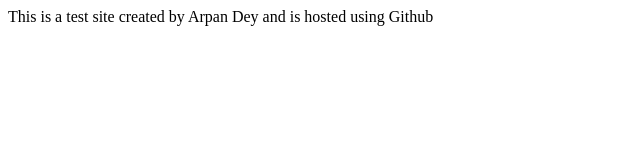
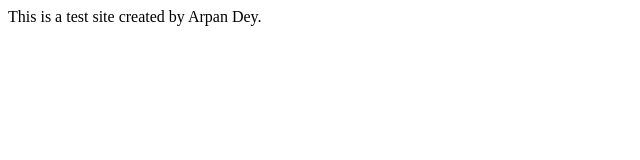
Before and after one commit to arpan-dey-ad/arpan-dey-ad.github.io, a plain HTML site: page index.html in a window 1280 px wide. Shown: the whole page, without its empty margins (0-640 px from the left). Drawn offline with Linux system fonts and the light colour scheme.

Commit message:
delete host

```diff
--- a/index.html
+++ b/index.html
@@ -7,6 +7,6 @@
     <title>Arpan Dey</title>
 </head>
 <body>
-    This is a test site created by Arpan Dey and is hosted using Github
+    This is a test site created by Arpan Dey.
 </body>
 </html>
```
